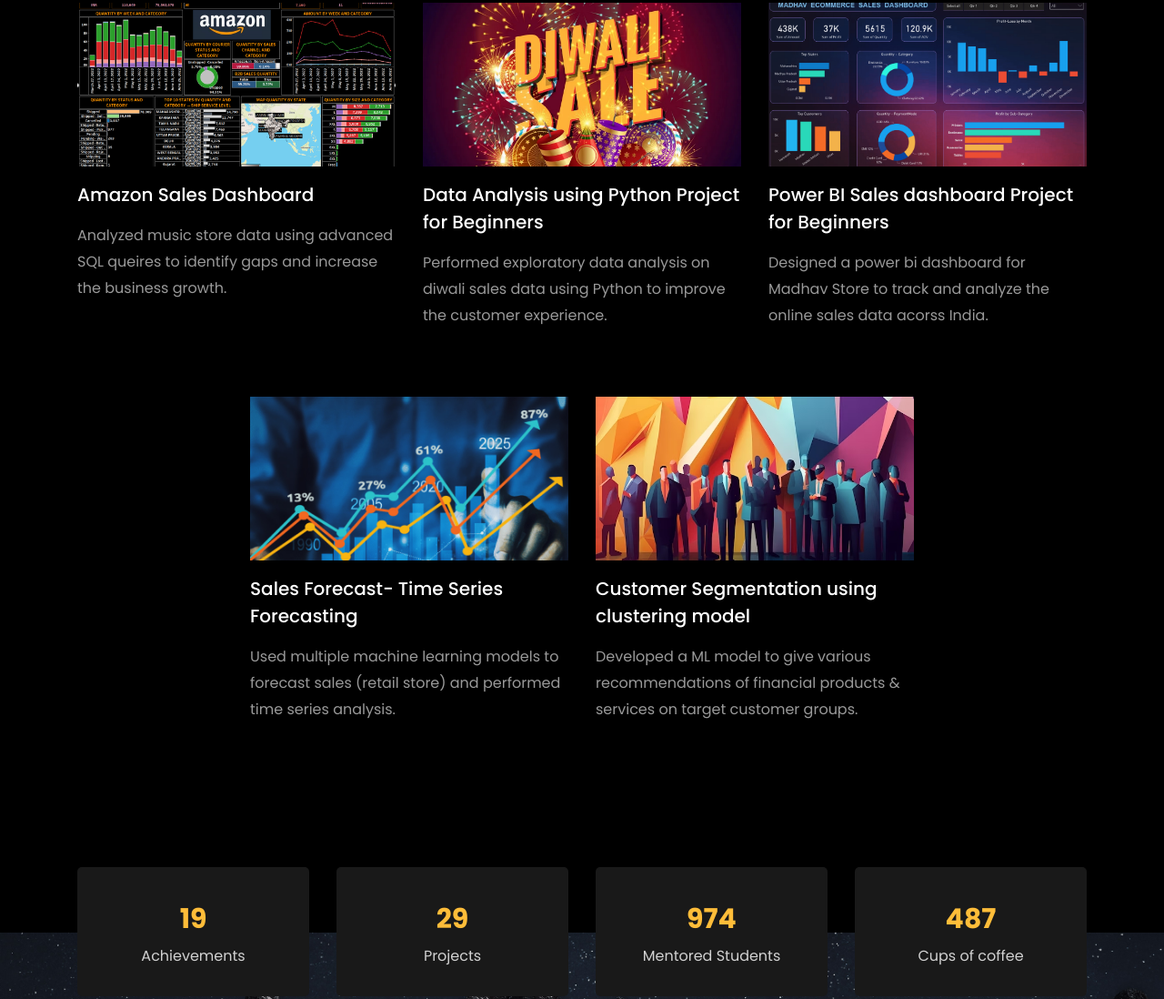
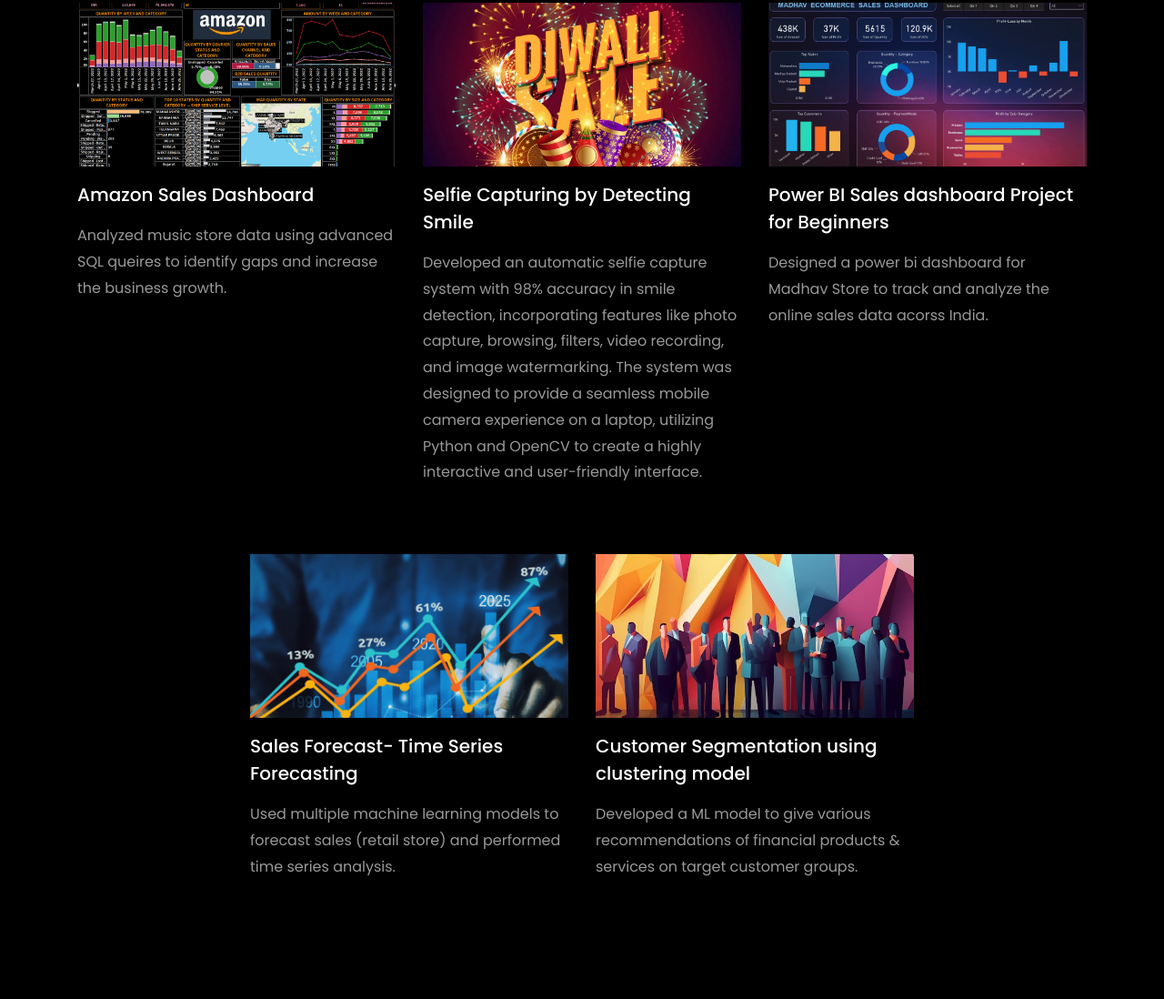
Before and after one commit to mani99sai12l/manisailakshmi.io, a plain HTML site: page index.html in a window 1280 px wide. Shown: the part 4600-5698 px from the top of the page at 91% size. Drawn offline with Linux system fonts and the light colour scheme; animation ran at ten frames a second; files whose address does not match are found by name.

Commit message:
Update index.html

```diff
--- a/index.html
+++ b/index.html
@@ -463,8 +463,10 @@
               </a>
               <div class="text mt-3 float-right d-block">
 
-                <h3 class="heading"><a href="https://github.com/rishabhnmishra/Python_Diwali_Sales_Analysis/blob/main/Diwali_Sales_Analysis.ipynb">Data Analysis using Python Project for Beginners</a></h3>
-                <p>Performed exploratory data analysis on diwali sales data using Python to improve the customer experience.</p>
+                <h3 class="heading"><a href="https://github.com/rishabhnmishra/Python_Diwali_Sales_Analysis/blob/main/Diwali_Sales_Analysis.ipynb">Selfie Capturing by Detecting Smile</a></h3>
+                <p>Developed an automatic selfie capture system with 98% accuracy in smile detection, incorporating features like photo capture, browsing,
+                   filters, video recording, and image watermarking. The system was designed to provide a seamless mobile camera experience on a laptop,
+                utilizing Python and OpenCV to create a highly interactive and user-friendly interface.</p>
               </div>
             </div>
           </div>
```
